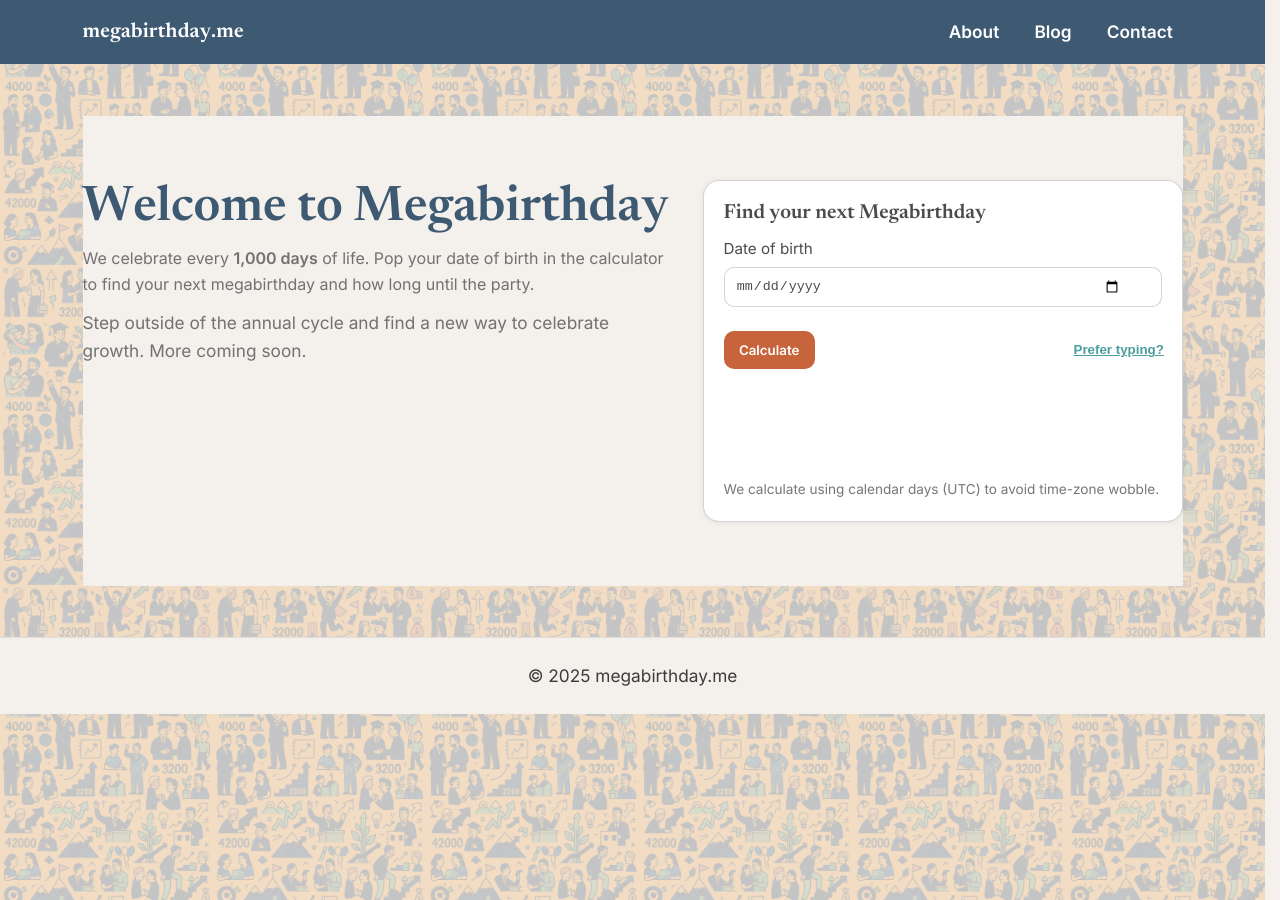
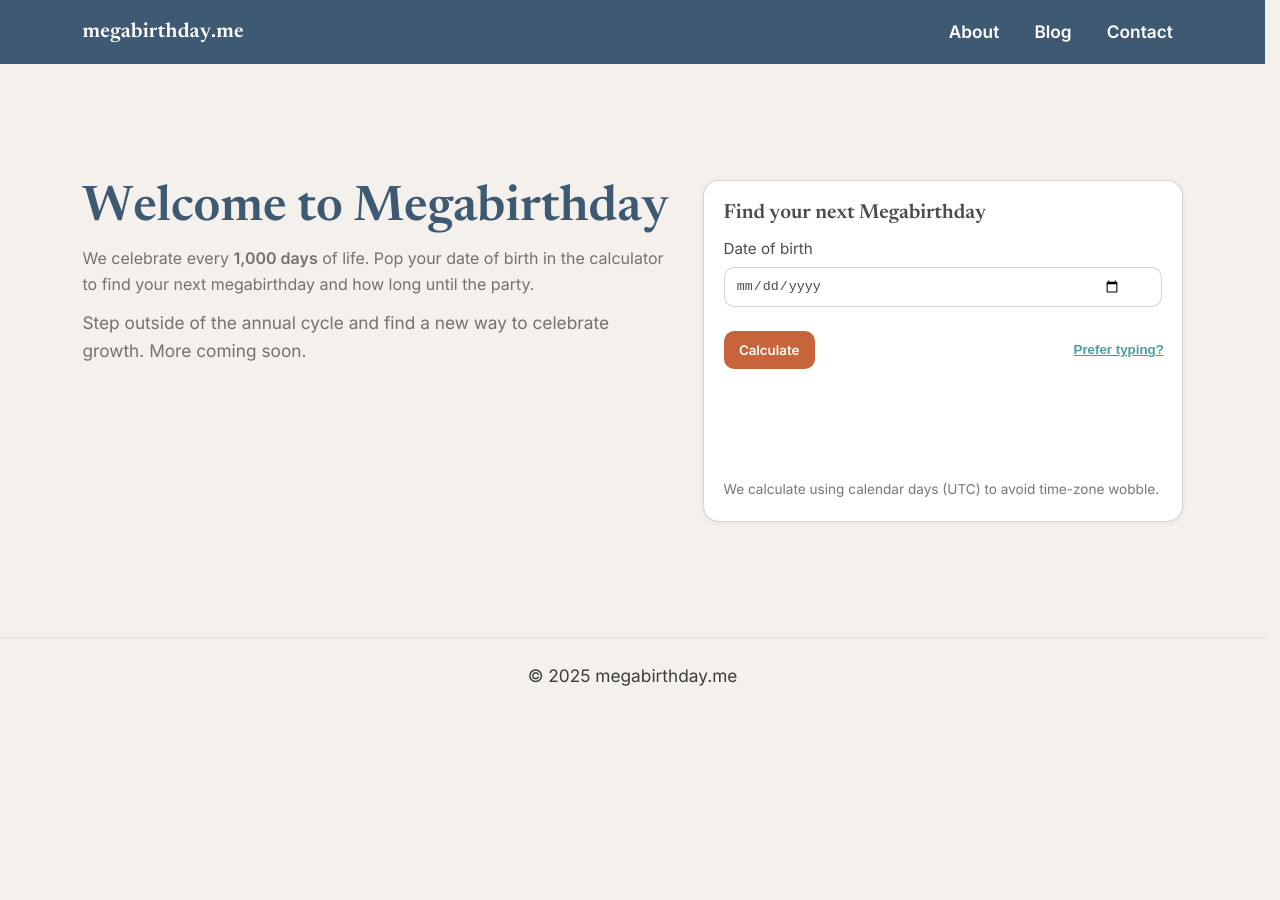
Before and after one commit to Vazool/megabirthday, a Jekyll site: the page built from index.html, in a window 1280 px wide. Built offline with Jekyll 4.4.1, drawn with Linux system fonts in a browser that asks for light colours.

Commit message:
Update index.html
Reverted tile test.  Now working on separate branch locally (c:\Dev\megabirthday)

```diff
--- a/index.html
+++ b/index.html
@@ -167,23 +167,4 @@
     .mb-hero__grid{ grid-template-columns: 1fr; }
   }
 
-  /* TILED BACKGROUND TEST */
-
-  body{
-    background-color: var(--offwhite); /* your existing neutral */
-    background-image: url('/assets/images/MB_tile_image_v2.png');
-    background-repeat: repeat;
-    background-size: calc(100vw / 6) auto; /* 6 tiles across */
-    background-position: top left;
-    background-attachment: scroll;
-  }
-
-  /* Optional responsiveness */
-  @media (max-width: 1200px){
-    body{ background-size: calc(100vw / 5) auto; }
-  }
-  @media (max-width: 768px){
-    body{ background-size: calc(100vw / 1.25) auto; }
-  }
-
 </style>
```
